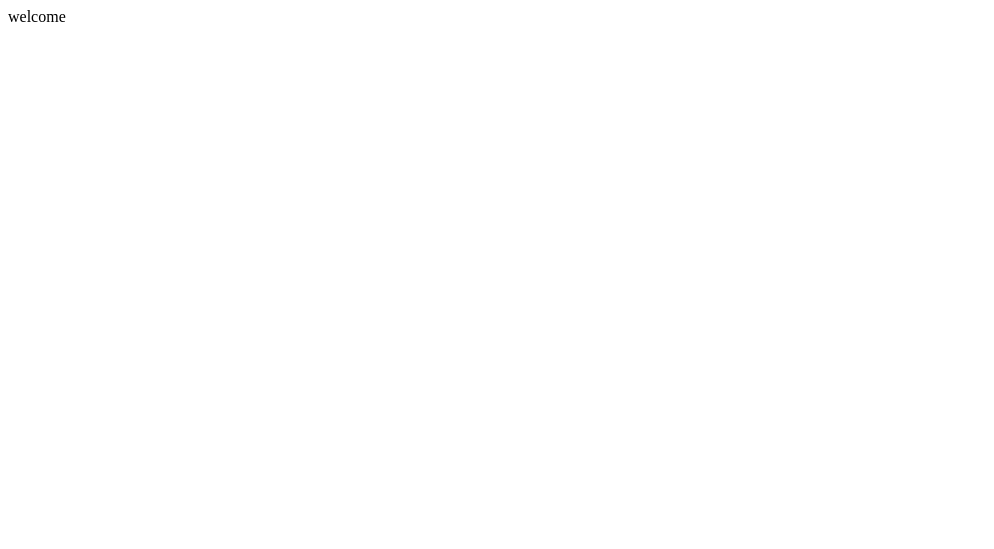
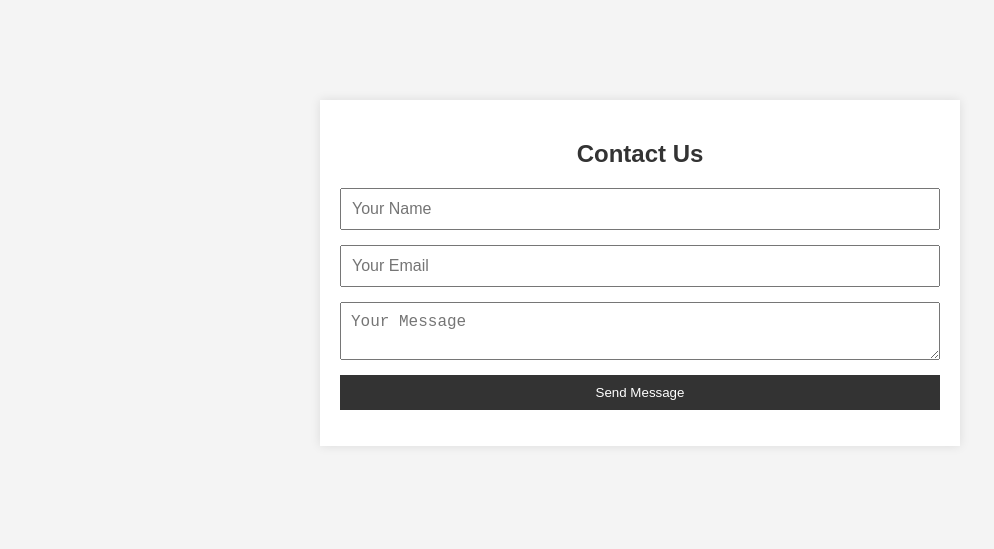
Before and after one commit to uppalavijaygit/cloudlogics.co, a plain HTML site: page index.html in a window 1280 px wide. Shown: the whole page, without its empty margins (0-994 px from the left). Drawn offline with Linux system fonts and the light colour scheme.

Commit message:
Update index.html

```diff
--- a/index.html
+++ b/index.html
@@ -1,8 +1,68 @@
-<html>
+<!DOCTYPE html>
+<html lang="en">
 <head>
-<title>
-Github Pages
-</title>
+  <meta charset="UTF-8">
+  <meta name="viewport" content="width=device-width, initial-scale=1.0">
+  <title>Contact Form</title>
+  <style>
+    body {
+      font-family: Arial, sans-serif;
+      margin: 0;
+      padding: 0;
+      background-color: #f4f4f4;
+    }
+    .container {
+      max-width: 600px;
+      margin: 100px auto;
+      padding: 20px;
+      background: #fff;
+      box-shadow: 0 0 10px rgba(0, 0, 0, 0.1);
+    }
+    h2 {
+      text-align: center;
+      color: #333;
+    }
+    form {
+      display: flex;
+      flex-direction: column;
+    }
+    input, textarea {
+      margin-bottom: 15px;
+      padding: 10px;
+      font-size: 16px;
+    }
+    button {
+      padding: 10px;
+      background-color: #333;
+      color: white;
+      border: none;
+      cursor: pointer;
+    }
+    button:hover {
+      background-color: #555;
+    }
+  </style>
 </head>
-<body>welcome</body>
+<body>
+  <div class="container">
+    <h2>Contact Us</h2>
+    <form id="contactForm">
+      <input type="text" id="name" placeholder="Your Name" required>
+      <input type="email" id="email" placeholder="Your Email" required>
+      <textarea id="message" placeholder="Your Message" required></textarea>
+      <button type="submit">Send Message</button>
+    </form>
+    <p id="status"></p>
+  </div>
+
+  <script>
+    const form = document.getElementById('contactForm');
+    const status = document.getElementById('status');
+
+    form.addEventListener('submit', function (event) {
+      event.preventDefault();
+      status.innerText = 'Message sent! Thank you for reaching out.';
+    });
+  </script>
+</body>
 </html>
```
